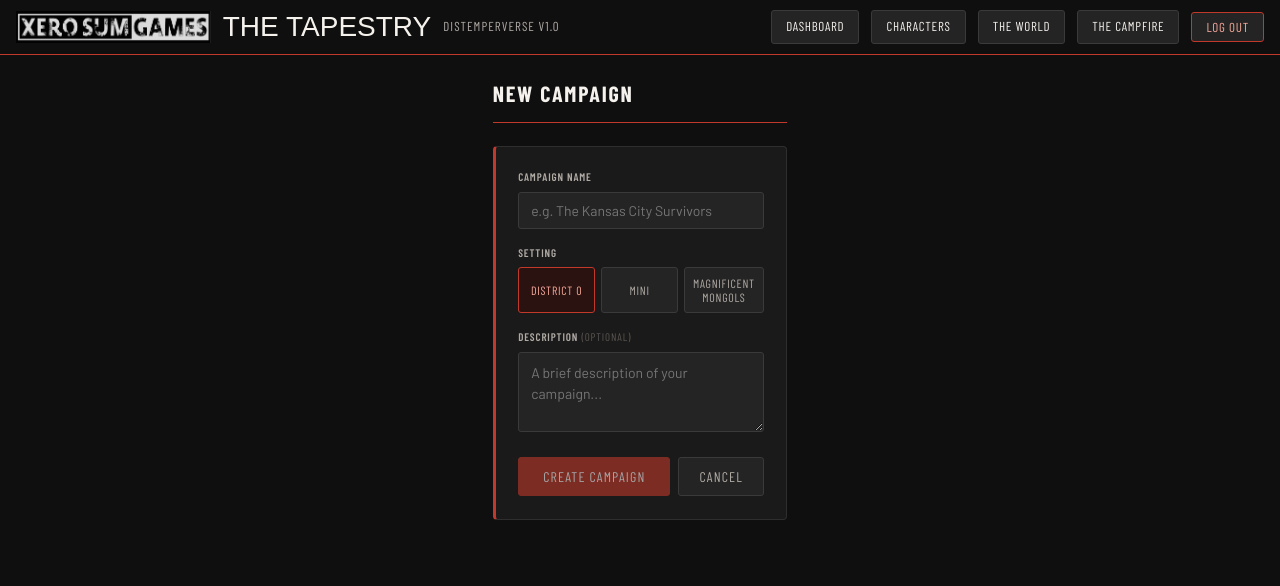
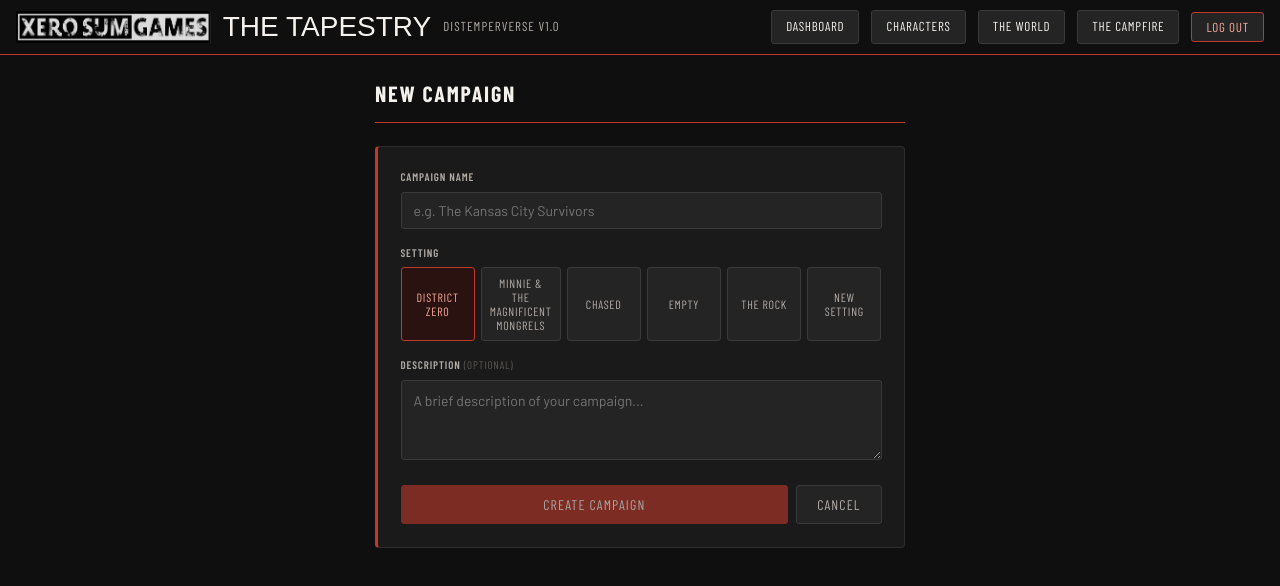
Before and after one commit to XeroSumGames/thetapestry, a Next.js app: page /campaigns/new in a window 1280 px wide. Shown: the top 586 px of the page. Built offline with nearby package versions, Linux system fonts and the light colour scheme; no server answers; a web font is replaced by a local one.

Commit message:
feat: campaign system — correct settings list with New Setting option

```diff
--- a/app/campaigns/new/page.tsx
+++ b/app/campaigns/new/page.tsx
@@ -4,9 +4,12 @@ import { createClient } from '../../../lib/supabase-browser'
 import { useRouter } from 'next/navigation'
 
 const SETTINGS = [
-  { value: 'district0', label: 'District 0' },
-  { value: 'mini', label: 'MINI' },
-  { value: 'mongols', label: 'Magnificent Mongols' },
+  { value: 'district0', label: 'District Zero' },
+  { value: 'mongrels', label: 'Minnie & The Magnificent Mongrels' },
+  { value: 'chased', label: 'Chased' },
+  { value: 'empty', label: 'Empty' },
+  { value: 'therock', label: 'The Rock' },
+  { value: 'custom', label: 'New Setting' },
 ]
 
 function generateCode(): string {
```
Also changed, not shown: app/campaigns/[id]/page.tsx (+6 -3 lines), app/campaigns/page.tsx (+6 -3 lines).
